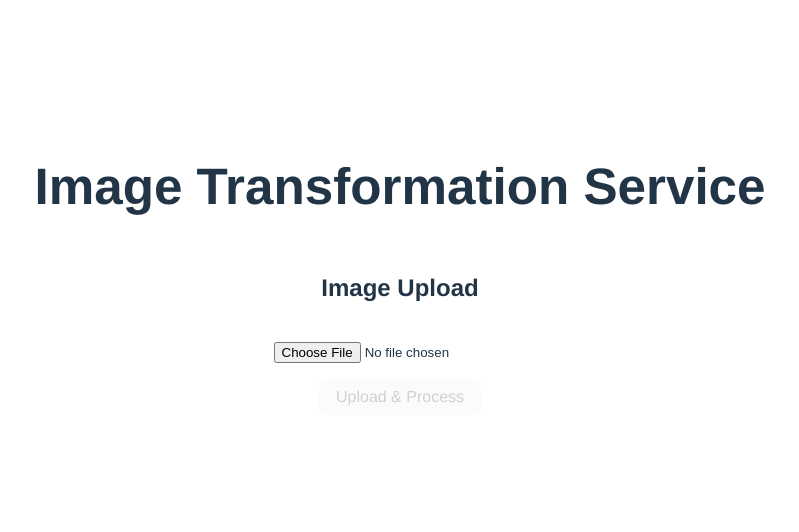
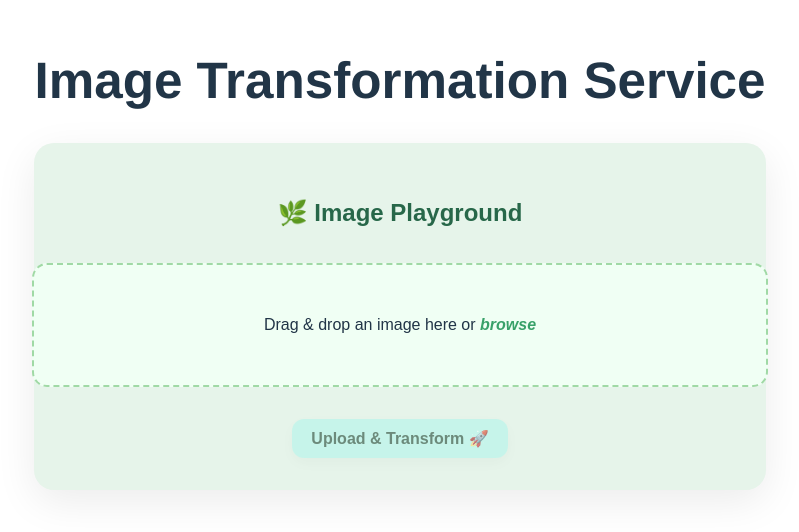
Before and after one commit to pallavi-unix/Image-Transformation-Service, a Vue app in the folder frontend/: page / in a window 1280 px wide. Shown: the part 162-694 px from the top of the page, without its empty margins (240-1039 px from the left). Built offline with nearby package versions, Linux system fonts and the light colour scheme.

Commit message:
update: upgrade in the UI

```diff
--- a/frontend/package.json
+++ b/frontend/package.json
@@ -10,6 +10,7 @@
   },
   "dependencies": {
     "axios": "^1.13.2",
+    "canvas-confetti": "^1.9.4",
     "vue": "^3.5.24"
   },
   "devDependencies": {
--- a/frontend/src/components/ImageUpload.vue
+++ b/frontend/src/components/ImageUpload.vue
@@ -1,79 +1,123 @@
 <template>
   <div class="upload-container">
-    <h2>Image Upload</h2>
+    <h2>🌿 Image Playground</h2>
 
-    <input type="file" accept="image/*" @change="onFileChange" />
+    <!-- Drop Zone -->
+    <div class="drop-zone" @click="openFileDialog">
+      <input
+        ref="fileInput"
+        type="file"
+        accept="image/*"
+        hidden
+        @change="onFileChange"
+      />
 
-    <button @click="uploadImage" :disabled="!selectedFile">
-      Upload & Process
+      <p v-if="!selectedFile">
+        Drag & drop an image here or <span>browse</span>
+      </p>
+      <p v-else>
+        Selected: <strong>{{ selectedFile.name }}</strong>
+      </p>
+    </div>
+
+    <!-- Upload Button -->
+    <button
+      class="primary-btn"
+      @click="uploadImage"
+      :disabled="!selectedFile || isLoading"
+    >
+      {{ isLoading ? "Processing... ✨" : "Upload & Transform 🚀" }}
     </button>
 
-    <div v-if="originalUrl" class="images">
-      <h3>Original Image</h3>
+    <!-- Images Grid -->
+    <div v-if="originalUrl && processedUrl" class="image-grid" ref="imagesContainer">
+      <div class="image-card original">
+        <h3>Original 📷</h3>
         <img :src="originalUrl" alt="Original" />
       </div>
 
-    <div v-if="processedUrl" class="images">
-      <h3>Processed Image (Background Removed + Flipped)</h3>
-
+      <div class="image-card processed">
+        <h3>Processed 🪄</h3>
         <div class="checkerboard">
           <img :src="processedUrl" alt="Processed" />
         </div>
-      <button class="copy-btn" @click="copyShareUrl">
-        Copy Share URL
+      </div>
+    </div>
+
+    <!-- Action Buttons -->
+    <div v-if="originalUrl && processedUrl" class="actions">
+      <button class="secondary-btn" @click="copyShareUrl">
+        Copy Share URL ✂️
       </button>
 
-      <button
-        v-if="originalUrl && processedUrl"
-        @click="deleteImages"
-        class="delete-btn"
-      >
-        Delete Images
+      <button class="delete-btn" @click="deleteImages">
+        Delete 🗑️
       </button>
-
-
-      <p v-if="copied" class="copied-text">✅ Link copied!</p>
     </div>
 
+    <!-- Copied Text -->
+    <p v-if="copied" class="copied-text">✅ Link copied!</p>
+
+    <!-- Error Message -->
     <p v-if="errorMessage" class="error">{{ errorMessage }}</p>
   </div>
 </template>
 
 <script lang="ts">
-import { defineComponent, ref } from "vue";
+import { defineComponent, ref, nextTick } from "vue";
 import axios from "axios";
+import confetti from "canvas-confetti";
 
 export default defineComponent({
   name: "ImageUpload",
 
   setup() {
+    const fileInput = ref<HTMLInputElement | null>(null);
+    const imagesContainer = ref<HTMLDivElement | null>(null);
     const selectedFile = ref<File | null>(null);
     const originalUrl = ref<string | null>(null);
     const processedUrl = ref<string | null>(null);
     const shareUrl = ref<string | null>(null);
     const copied = ref(false);
     const errorMessage = ref<string | null>(null);
+    const isLoading = ref(false);
 
+    // File selection handler
     const onFileChange = (event: Event) => {
       const input = event.target as HTMLInputElement;
-
       if (input.files && input.files.length > 0) {
-        selectedFile.value = input.files[0]!;
+        selectedFile.value = input.files[0];
       } else {
         selectedFile.value = null;
       }
     };
 
+    // Open file dialog
+    const openFileDialog = () => {
+      fileInput.value?.click();
+    };
+
+    // Launch confetti animation
+    const launchConfetti = () => {
+      confetti({
+        particleCount: 100,
+        spread: 70,
+        origin: { y: 0.6 },
+      });
+    };
+
+    // Upload and process image
     const uploadImage = async () => {
-      const file = selectedFile.value;
-
-      if (!file) {
+      if (!selectedFile.value) {
         errorMessage.value = "Please select an image first";
         return;
       }
 
+      isLoading.value = true;
+      errorMessage.value = null;
+
       const formData = new FormData();
-      formData.append("image", file);
+      formData.append("image", selectedFile.value);
 
       try {
         const response = await axios.post(
@@ -81,24 +125,38 @@ export default defineComponent({
           formData
         );
 
-        const BACKEND_URL = "https://image-transformation-service-backend.onrender.com";
+        const BACKEND_URL =
+          "https://image-transformation-service-backend.onrender.com";
 
         originalUrl.value = `${BACKEND_URL}${response.data.original}`;
         processedUrl.value = `${BACKEND_URL}${response.data.processed}`;
         shareUrl.value = processedUrl.value;
 
         copied.value = false;
-        errorMessage.value = null;
+
+        // 🎉 Confetti animation
+        launchConfetti();
+
+        // ⬇ Scroll to images section after DOM updates
+        await nextTick();
+        if (imagesContainer.value) {
+          imagesContainer.value.scrollIntoView({ behavior: "smooth", block: "start" });
+        }
+
       } catch (err: any) {
         console.error(err);
         errorMessage.value =
           err.response?.data?.error || "Image processing failed";
+      } finally {
+        isLoading.value = false;
       }
     };
 
+    // Delete images
     const deleteImages = async () => {
       try {
-          const BACKEND_URL = "https://image-transformation-service-backend.onrender.com";
+        const BACKEND_URL =
+          "https://image-transformation-service-backend.onrender.com";
         await axios.delete(`${BACKEND_URL}/api/image/delete`, {
           data: {
             original: originalUrl.value?.replace(BACKEND_URL, ""),
@@ -115,6 +173,7 @@ export default defineComponent({
       }
     };
 
+    // Copy share URL
     const copyShareUrl = async () => {
       if (!shareUrl.value) return;
 
@@ -127,12 +186,16 @@ export default defineComponent({
     };
 
     return {
+      fileInput,
+      imagesContainer,
       selectedFile,
       originalUrl,
       processedUrl,
       errorMessage,
       copied,
+      isLoading,
       onFileChange,
+      openFileDialog,
       uploadImage,
       copyShareUrl,
       deleteImages,
@@ -142,80 +205,173 @@ export default defineComponent({
 </script>
 
 <style scoped>
+/* Container */
 .upload-container {
+  max-width: 900px;
+  margin: 2rem auto;
+  padding: 2rem;
+  background: #e6f4ea; /* pastel green */
+  border-radius: 20px;
+  box-shadow: 0 12px 40px rgba(0, 0, 0, 0.08);
   display: flex;
   flex-direction: column;
   align-items: center;
   gap: 1rem;
+  font-family: "Poppins", sans-serif;
+  transition: all 0.3s ease;
 }
 
-.copy-btn {
-  margin-top: 10px;
-  padding: 0.5rem 1rem;
-  cursor: pointer;
+h2 {
+  margin-bottom: 1rem;
+  color: #276749; /* darker green */
+  font-weight: 700;
+  text-align: center;
 }
 
-.copied-text {
-  color: green;
-  margin-top: 5px;
+/* Drop Zone */
+.drop-zone {
+  width: 100%;
+  padding: 2rem;
+  border: 2px dashed #a0d9a5;
+  border-radius: 15px;
+  text-align: center;
+  cursor: pointer;
+  transition: all 0.3s ease;
+  background: #f0fff4;
 }
 
-.images {
-  display: flex;
-  flex-direction: column;
-  align-items: center;
+.drop-zone:hover {
+  border-color: #38a169;
+  background: #e6f9eb;
 }
 
-.images img {
-  max-width: 300px;
+.drop-zone span {
+  color: #38a169;
+  font-weight: 600;
+  font-style: italic;
 }
 
+/* Buttons */
+button {
+  padding: 0.6rem 1.2rem;
+  border: none;
+  cursor: pointer;
+  border-radius: 12px;
+  font-weight: 600;
+  transition: all 0.2s ease;
+  box-shadow: 0 5px 15px rgba(0, 0, 0, 0.05);
+}
+
+.primary-btn {
+  background: #b2f5ea; /* pastel mint */
+  color: #1c4532;
+  margin-top: 1rem;
+}
+
+.primary-btn:hover {
+  background: #81e6d9;
+}
+
+.primary-btn:disabled {
+  cursor: not-allowed;
+  opacity: 0.6;
+}
+
+.secondary-btn {
+  background: #c6f6d5; /* pastel green */
+  color: #276749;
+}
+
+.secondary-btn:hover {
+  background: #9ae6b4;
+}
+
+.delete-btn {
+  background-color: #fed7d7; /* pastel red */
+  color: #9b2c2c;
+}
+
+.delete-btn:hover {
+  background-color: #feb2b2;
+}
+
+.actions {
+  display: flex;
+  gap: 1rem;
+  margin-top: 1rem;
+  flex-wrap: wrap;
+}
+
+/* Copied Text */
+.copied-text {
+  color: #2f855a;
+  margin-top: 5px;
+  font-weight: 600;
+}
+
+/* Error Message */
+.error {
+  color: #e53e3e;
+  margin-top: 0.5rem;
+  font-weight: 600;
+}
+
+/* Image Grid */
+.image-grid {
+  display: grid;
+  grid-template-columns: 1fr 1fr;
+  gap: 2rem;
+  margin-top: 2rem;
+  width: 100%;
+}
+
+.image-card {
+  text-align: center;
+  background: #f0fff4; /* pastel cream-green */
+  padding: 1rem;
+  border-radius: 15px;
+  box-shadow: 0 8px 25px rgba(0, 0, 0, 0.05);
+  transition: transform 0.2s ease;
+}
+
+.image-card:hover {
+  transform: translateY(-5px);
+}
+
+.image-card h3 {
+  margin-bottom: 0.5rem;
+}
+
+/* Image styling */
+.image-card img {
+  max-width: 100%;
+  max-height: 300px;
+  border-radius: 12px;
+  margin-top: 0.5rem;
+  object-fit: cover;
+  transition: transform 0.2s ease;
+}
+
+.image-card img:hover {
+  transform: scale(1.05) rotate(-1deg);
+}
+
+/* Checkerboard Background */
 .checkerboard {
-  width: 300px;
+  width: 100%;
   height: 300px;
-  background-color: #ccc;
+  background-color: #d8f8e4; /* pastel green */
   background-image:
-    linear-gradient(45deg, #eee 25%, transparent 25%),
-    linear-gradient(-45deg, #eee 25%, transparent 25%),
-    linear-gradient(45deg, transparent 75%, #eee 75%),
-    linear-gradient(-45deg, transparent 75%, #eee 75%);
+    linear-gradient(45deg, #f0fff4 25%, transparent 25%),
+    linear-gradient(-45deg, #f0fff4 25%, transparent 25%),
+    linear-gradient(45deg, transparent 75%, #f0fff4 75%),
+    linear-gradient(-45deg, transparent 75%, #f0fff4 75%);
   background-size: 20px 20px;
   background-position: 0 0, 0 10px, 10px -10px, -10px 0;
 
   display: flex;
   align-items: center;
   justify-content: center;
-}
-
-.checkerboard img {
-  max-width: 100%;
-  max-height: 100%;
-  object-fit: contain;
-}
-
-button {
-  padding: 0.5rem 1rem;
-  cursor: pointer;
-}
-
-button:disabled {
-  cursor: not-allowed;
-  opacity: 0.6;
-}
-
-.delete-btn {
-  background-color: #e74c3c;
-  color: white;
-  padding: 0.5rem 1rem;
-  border: none;
-  cursor: pointer;
-}
-
-.delete-btn:hover {
-  background-color: #c0392b;
-}
-
-.error {
-  color: red;
+  border-radius: 12px;
 }
 </style>
```
Also changed, not shown: 1 other file (tests, documents, lock files or other folders). Lines whose indentation alone changed are shown as unchanged.
